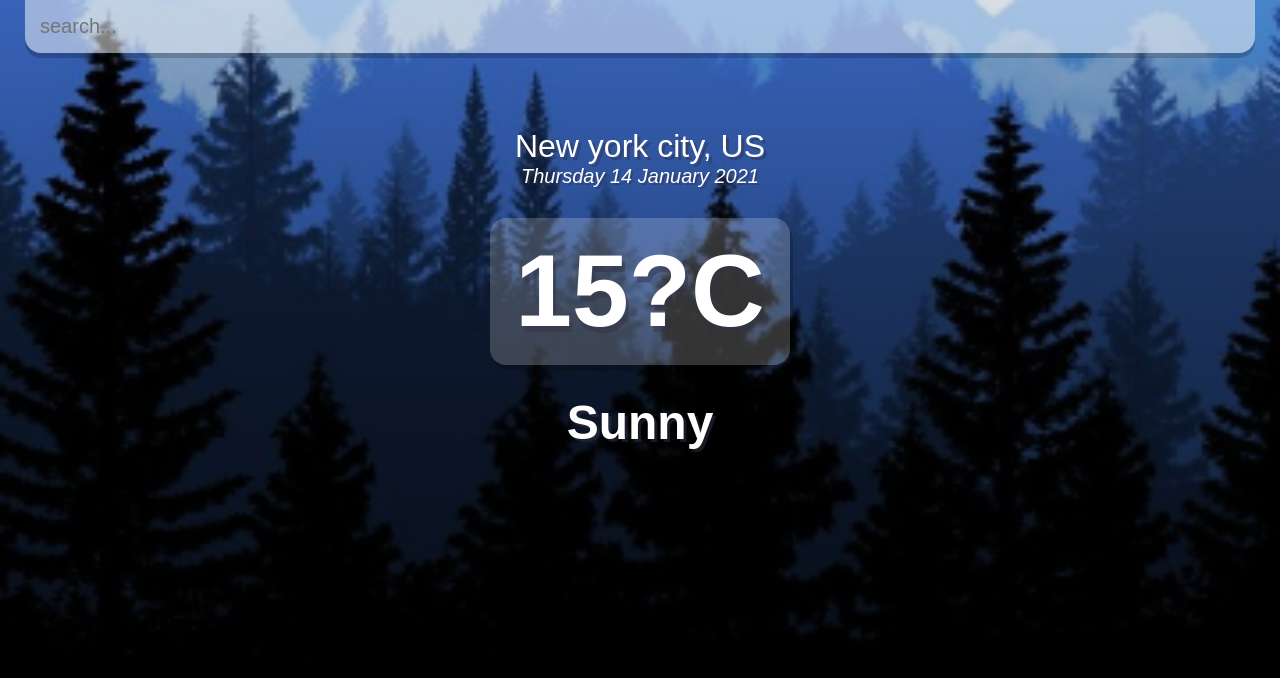
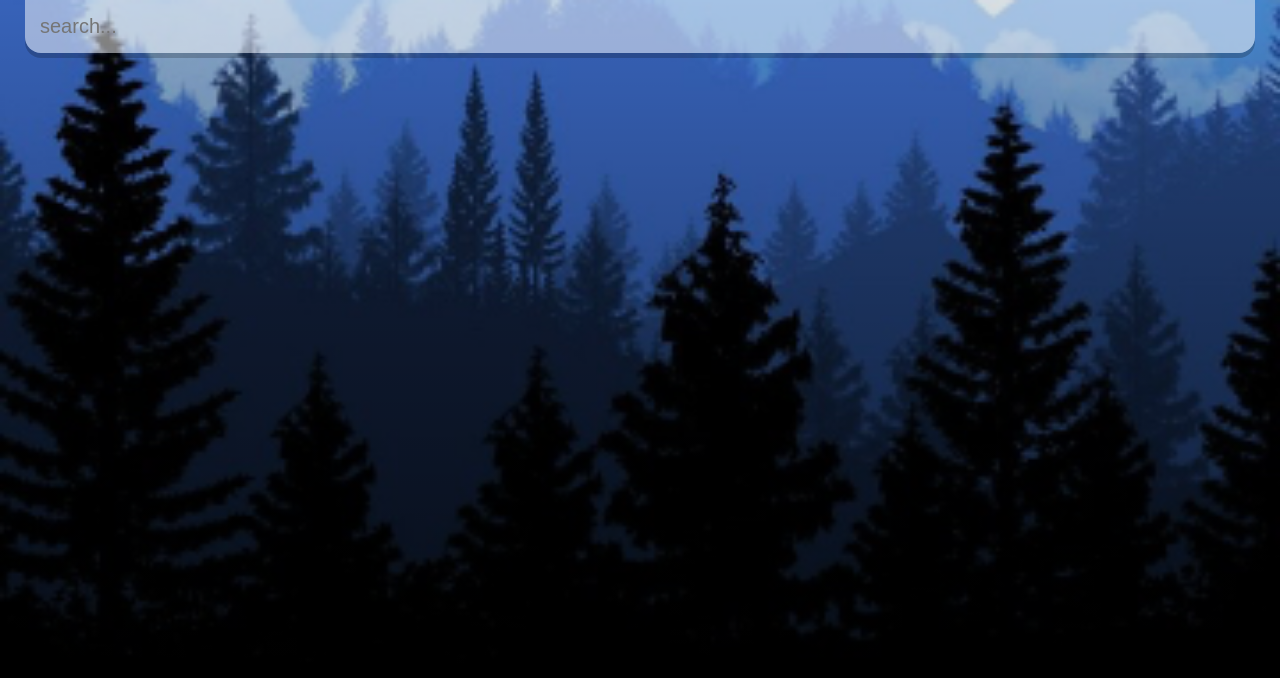
Before and after one commit to Broncs/weather-react-app, a React (Create React App) app: page / in a window 1280 px wide. Shown: the top 678 px of the page. Built offline with nearby package versions, Linux system fonts and the light colour scheme.

Commit message:
working app ...

```diff
--- a/src/App.js
+++ b/src/App.js
@@ -1,32 +1,50 @@
+import { useState } from "react";
+
 const api = {
   key: "706a03f142ba1c09c641ca8aa0053b9b",
-  base: "https://api.openweathermap.org/data/2.5",
+  base: "https://api.openweathermap.org/data/2.5/",
 };
 
 function App() {
+  const [query, setQuery] = useState("");
+  const [weather, setWeather] = useState({});
+
+  const search = async (evt) => {
+    if (evt.key === "Enter") {
+      const response = await fetch(
+        `${api.base}weather?q=${query}&units=metric&APPID=${api.key}`
+      );
+      const data = await response.json();
+
+      setWeather(data);
+      setQuery("");
+      console.log(data);
+    }
+  };
+
   const dataBuilder = (d) => {
     let months = [
-      "January",
-      "February",
-      "March",
-      "April",
-      "May",
-      "June",
-      "July",
-      "August",
-      "September",
-      "October",
-      "November",
-      "December",
+      "Janeiro",
+      "Fevereiro",
+      "Março",
+      "Abril",
+      "Maio",
+      "Junho",
+      "Julho",
+      "Agosto",
+      "Setembro",
+      "Outubro",
+      "Novembro",
+      "Decembro",
     ];
     let days = [
-      "Sunday",
-      "Monday",
-      "Tuesday",
-      "Wednesday",
-      "Thursday",
-      "Friday",
-      "Saturday",
+      "Domingo",
+      "Segunda",
+      "Terça",
+      "Quarta",
+      "Quinta",
+      "Sexta",
+      "Sabado",
     ];
 
     let day = days[d.getDay()];
@@ -38,19 +56,43 @@ function App() {
   };
 
   return (
-    <div className="App">
+    <div
+      className={
+        typeof weather.main != "undefined"
+          ? weather.main.temp > 16
+            ? "App warm"
+            : "App"
+          : "App"
+      }
+    >
       <main>
         <div className="search-box">
-          <input type="text" className="search-bar" placeholder="search..." />
+          <input
+            type="text"
+            className="search-bar"
+            placeholder="search..."
+            value={query}
+            onKeyPress={search}
+            onChange={(e) => setQuery(e.target.value)}
+          />
         </div>
-        <div className="location-box">
-          <div className="location">New york city, US</div>
-          <div className="date">{dataBuilder(new Date())}</div>
-        </div>
-        <div className="weather-box">
-          <div className="temp">15?C</div>
-          <div className="weather">Sunny</div>
-        </div>
+
+        {typeof weather.main != "undefined" ? (
+          <>
+            <div className="location-box">
+              <div className="location">
+                {weather.name}, {weather.sys.country}
+              </div>
+              <div className="date">{dataBuilder(new Date())}</div>
+            </div>
+            <div className="weather-box">
+              <div className="temp">{Math.round(weather.main.temp)}°C</div>
+              <div className="weather">{weather.weather[0].main}</div>
+            </div>
+          </>
+        ) : (
+          ""
+        )}
       </main>
     </div>
   );
--- a/src/index.css
+++ b/src/index.css
@@ -12,7 +12,7 @@ body {
   background-image: url("./assets/cold-bg.jpg");
   background-size: cover;
   background-position: bottom;
-  transition: 0.4 ease-out;
+  transition: 0.4s ease-out;
 }
 
 .App.warm {
```
Also changed, not shown: 1 other file (tests, documents, lock files or other folders).
